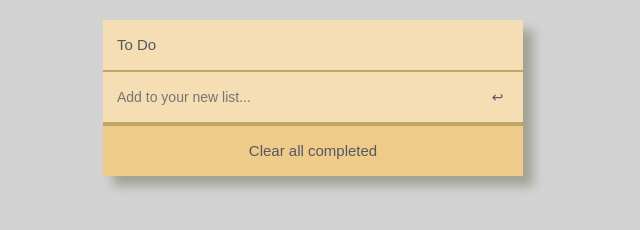
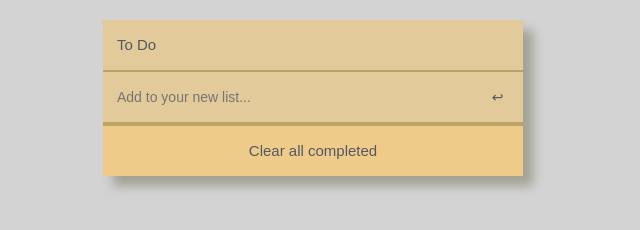
Before and after one commit to Khaled-Alaa-1/To-do-list-Project, a website built with webpack: page src/index.html in a window 1280 px wide. Shown: the whole page, without its empty margins (327-967 px from the left). Built offline with nearby package versions, Linux system fonts and the light colour scheme.

Commit message:
Update style.css

```diff
--- a/src/style.css
+++ b/src/style.css
@@ -15,7 +15,7 @@ hr {
 input {
   border: none;
   outline: none;
-  background-color: wheat;
+  background-color: #e3ca9a;
 }
 
 .delete-task-icon,
@@ -33,7 +33,7 @@ body {
 
 .main {
   margin-top: 20px;
-  background-color: wheat;
+  background-color: #e3ca9a;
   box-shadow: 10px 10px 10px 0 rgba(51, 47, 1, 0.3);
 }
 
```
